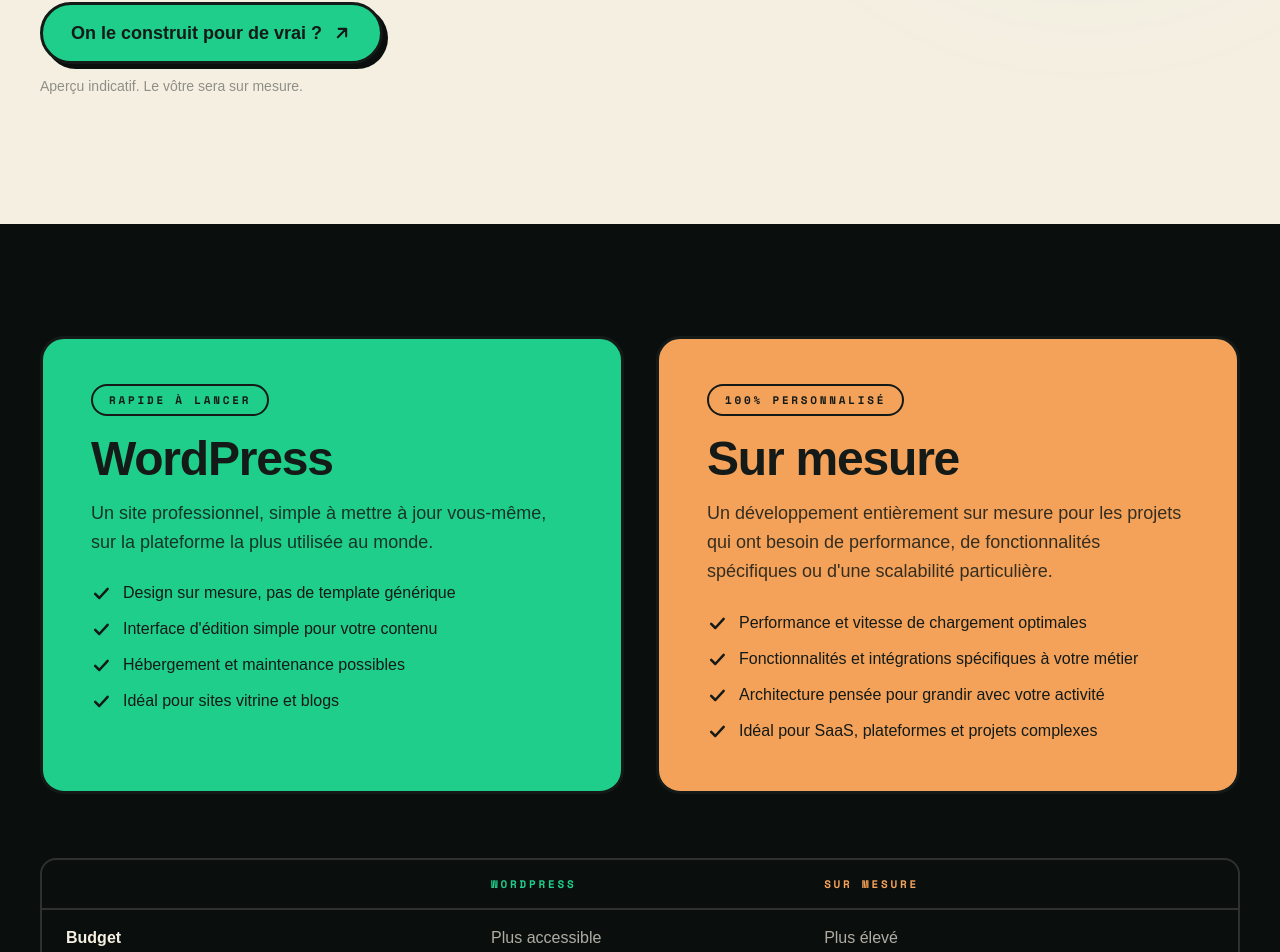
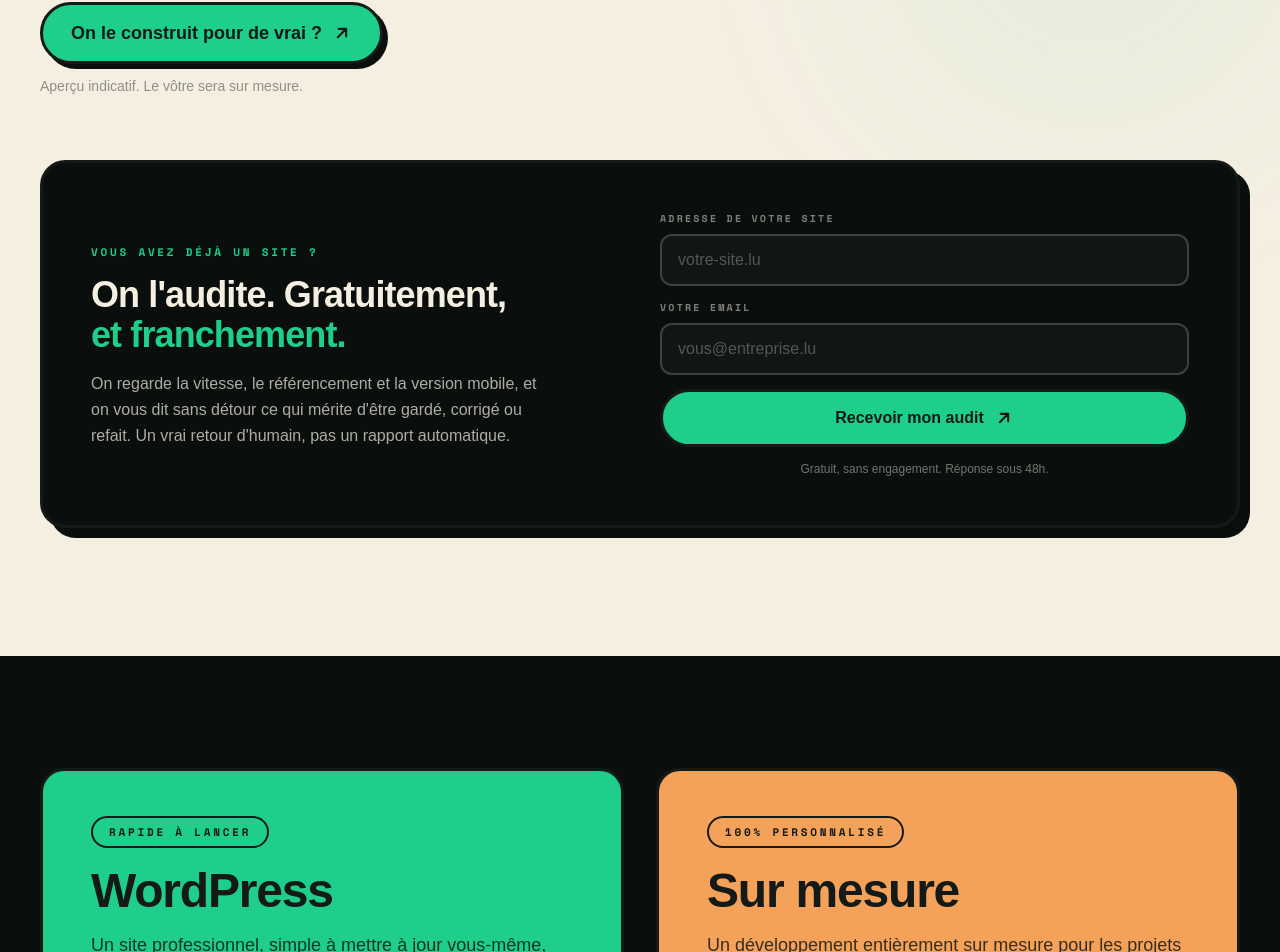
Before and after one commit to jeromepinheiropro-spec/cafein-v3, a React (Vite) app: page /creation-site-web in a window 1280 px wide. Shown: the part 2231-3183 px from the top of the page. Built offline with nearby package versions, Linux system fonts and the light colour scheme.

Commit message:
Add files via upload

```diff
--- a/src/components/Showcase.jsx
+++ b/src/components/Showcase.jsx
@@ -75,6 +75,48 @@
   );
 }
 
+/* ── Jauge de score PageSpeed (le chiffre que Google donne à chaque site) ── */
+function PerfGauge({ score, tone, t }) {
+  const good = tone === "good";
+  const color = good ? "#1FCE8A" : "#E5623E";
+  const track = good ? "rgba(255,255,255,0.16)" : "rgba(10,15,13,0.12)";
+  const numColor = good ? "#F5EFE2" : "#0A0F0D";
+  const r = 20;
+  const C = 2 * Math.PI * r;
+  const off = C * (1 - score / 100);
+  return (
+    <div className="flex items-center gap-2.5">
+      <div className="relative w-14 h-14 shrink-0">
+        <svg viewBox="0 0 48 48" className="w-full h-full -rotate-90">
+          <circle cx="24" cy="24" r={r} fill="none" stroke={track} strokeWidth="5" />
+          <motion.circle
+            cx="24" cy="24" r={r} fill="none" stroke={color} strokeWidth="5" strokeLinecap="round"
+            strokeDasharray={C}
+            initial={{ strokeDashoffset: C }}
+            whileInView={{ strokeDashoffset: off }}
+            viewport={{ once: true }}
+            transition={{ duration: 1.2, delay: 0.25, ease: "easeOut" }}
+          />
+        </svg>
+        <span
+          className="absolute inset-0 grid place-items-center font-display font-extrabold text-lg"
+          style={{ color: numColor }}
+        >
+          <CountUp to={score} />
+        </span>
+      </div>
+      <div className="leading-tight text-left">
+        <span className="block font-mono text-[8px] tracking-[0.15em] uppercase" style={{ color }}>
+          {t("Perf. Google", "Google perf.")}
+        </span>
+        <span className="block font-mono text-[8px] tracking-[0.15em] uppercase opacity-55" style={{ color: numColor }}>
+          PageSpeed /100
+        </span>
+      </div>
+    </div>
+  );
+}
+
 /* ── Slider avant / après (draggable) ─────────────────────────── */
 function BeforeAfter() {
   const containerRef = useRef(null);
@@ -133,9 +175,12 @@
               {t("Nous contacter", "Get in touch")}
             </span>
           </div>
-          <p className="font-mono text-[10px] md:text-xs tracking-[0.2em] uppercase text-mint">
-            {t("Refonte optimisée : UX mobile + structure SEO", "Optimised rebuild: mobile UX + SEO structure")}
-          </p>
+          <div className="flex items-center gap-3">
+            <p className="font-mono text-[10px] md:text-xs tracking-[0.2em] uppercase text-mint max-w-[11rem] md:max-w-none">
+              {t("Refonte optimisée : UX mobile + structure SEO", "Optimised rebuild: mobile UX + SEO structure")}
+            </p>
+            <PerfGauge score={98} tone="good" t={t} />
+          </div>
         </div>
 
         {/* AVANT (clippé) : pas de vrai H1, un contenu générique et daté */}
@@ -160,9 +205,12 @@
               )}
             </p>
           </div>
-          <p className="font-mono text-[10px] uppercase tracking-widest text-ink/40">
-            {t("lent · sans titre H1 · invisible sur Google", "slow · no H1 · invisible on Google")}
-          </p>
+          <div className="flex items-center gap-3">
+            <PerfGauge score={48} tone="bad" t={t} />
+            <p className="font-mono text-[10px] uppercase tracking-widest text-ink/40 max-w-[10rem] md:max-w-none">
+              {t("lent · sans titre H1 · invisible sur Google", "slow · no H1 · invisible on Google")}
+            </p>
+          </div>
         </div>
 
         {/* Poignée : barre + rond toujours solidaires (centrés sur pct) */}
--- a/src/components/SiteBuilder.jsx
+++ b/src/components/SiteBuilder.jsx
@@ -201,6 +201,136 @@
   );
 }
 
+/* ── Lead-capture honnête : on audite le VRAI site du visiteur ─────
+   Pas de maquette auto envoyée par email (ça sonnerait faux). On offre
+   un vrai regard d'expert sur le site existant, et on capture l'email
+   au moment où l'intention est la plus forte. Passe par /api/contact. */
+function AuditForm({ lang, t, businessName }) {
+  const [url, setUrl] = useState("");
+  const [email, setEmail] = useState("");
+  const [status, setStatus] = useState("idle"); // idle | sending | done | error
+  const [err, setErr] = useState("");
+
+  const submit = async (e) => {
+    e.preventDefault();
+    if (status === "sending") return;
+    const mail = email.trim();
+    if (!/^[^@\s]+@[^@\s]+\.[^@\s]+$/.test(mail)) {
+      setErr(t("Un email valide, s'il vous plaît.", "A valid email, please."));
+      return;
+    }
+    setErr("");
+    setStatus("sending");
+    const site = url.trim() || t("(non précisé)", "(not provided)");
+    const who = businessName.trim() || t("Visiteur du site", "Site visitor");
+    const message =
+      (lang === "en"
+        ? `Free audit request from the SiteBuilder.\nCurrent website: ${site}\nBusiness: ${who}`
+        : `Demande d'audit gratuit depuis le SiteBuilder.\nSite actuel : ${site}\nEntreprise : ${who}`);
+    try {
+      const r = await fetch("/api/contact", {
+        method: "POST",
+        headers: { "Content-Type": "application/json" },
+        body: JSON.stringify({ nom: `${who} — ${t("Audit", "Audit")}`, email: mail, message, lang }),
+      });
+      if (!r.ok) throw new Error("bad");
+      setStatus("done");
+    } catch {
+      setStatus("error");
+      setErr(t("Oups, l'envoi a échoué. Écrivez-nous à hello@cafein.lu.", "Oops, sending failed. Reach us at hello@cafein.lu."));
+    }
+  };
+
+  return (
+    <motion.div
+      initial={{ opacity: 0, y: 40 }}
+      whileInView={{ opacity: 1, y: 0 }}
+      viewport={{ once: true, margin: "-80px" }}
+      transition={{ type: "spring", stiffness: 90, damping: 16 }}
+      className="mt-16 rounded-[1.6rem] border-[3px] border-ink bg-espresso text-cream shadow-[10px_10px_0_#0A0F0D] overflow-hidden"
+    >
+      <div className="grid md:grid-cols-2 gap-8 md:gap-10 p-8 md:p-12 items-center">
+        <div>
+          <span className="font-mono text-[11px] font-bold tracking-[0.25em] uppercase text-mint">
+            {t("Vous avez déjà un site ?", "Already have a site?")}
+          </span>
+          <h3 className="mt-3 font-display font-extrabold text-2xl md:text-4xl leading-[1.02] tracking-tight">
+            {t("On l'audite. Gratuitement,", "We'll audit it. Free,")}
+            <br />
+            <span className="text-mint">{t("et franchement.", "and honestly.")}</span>
+          </h3>
+          <p className="mt-4 text-cream/70 font-medium leading-relaxed max-w-md">
+            {t(
+              "On regarde la vitesse, le référencement et la version mobile, et on vous dit sans détour ce qui mérite d'être gardé, corrigé ou refait. Un vrai retour d'humain, pas un rapport automatique.",
+              "We look at speed, search ranking and the mobile version, then tell you straight what's worth keeping, fixing or rebuilding. A real human take, not an automated report.",
+            )}
+          </p>
+        </div>
+
+        {status === "done" ? (
+          <motion.div
+            initial={{ opacity: 0, scale: 0.9 }}
+            animate={{ opacity: 1, scale: 1 }}
+            className="rounded-2xl bg-espresso-2 border-2 border-mint/40 p-7 text-center"
+          >
+            <span className="grid place-items-center w-12 h-12 mx-auto rounded-full bg-mint text-ink">
+              <svg viewBox="0 0 24 24" className="w-6 h-6" fill="none" stroke="currentColor" strokeWidth="3" strokeLinecap="round" strokeLinejoin="round">
+                <path d="M5 13l5 5L20 7" />
+              </svg>
+            </span>
+            <p className="mt-4 font-display font-extrabold text-xl text-cream">
+              {t("C'est noté, merci !", "Got it, thanks!")}
+            </p>
+            <p className="mt-2 text-cream/65 font-medium text-sm">
+              {t("On regarde votre site et on revient vers vous sous 48h avec un retour franc.", "We'll look at your site and get back to you within 48h with honest feedback.")}
+            </p>
+          </motion.div>
+        ) : (
+          <form onSubmit={submit} className="space-y-3.5">
+            <div>
+              <label htmlFor="au-url" className="block font-mono text-[10px] font-bold tracking-[0.22em] uppercase text-cream/50 mb-2">
+                {t("Adresse de votre site", "Your site's address")}
+              </label>
+              <input
+                id="au-url"
+                value={url}
+                onChange={(e) => setUrl(e.target.value.slice(0, 120))}
+                placeholder={t("votre-site.lu", "your-site.lu")}
+                className="w-full rounded-xl bg-espresso-2 border-2 border-cream/20 px-4 py-3 font-medium text-cream placeholder-cream/30 focus:outline-none focus:border-mint transition-colors"
+              />
+            </div>
+            <div>
+              <label htmlFor="au-email" className="block font-mono text-[10px] font-bold tracking-[0.22em] uppercase text-cream/50 mb-2">
+                {t("Votre email", "Your email")}
+              </label>
+              <input
+                id="au-email"
+                type="email"
+                value={email}
+                onChange={(e) => setEmail(e.target.value.slice(0, 120))}
+                placeholder={t("vous@entreprise.lu", "you@company.lu")}
+                className="w-full rounded-xl bg-espresso-2 border-2 border-cream/20 px-4 py-3 font-medium text-cream placeholder-cream/30 focus:outline-none focus:border-mint transition-colors"
+              />
+            </div>
+            {err && <p className="font-medium text-sm text-caramel">{err}</p>}
+            <button
+              type="submit"
+              disabled={status === "sending"}
+              className="group w-full inline-flex items-center justify-center gap-2.5 rounded-full bg-mint text-ink font-display font-bold text-base px-6 py-3.5 border-[3px] border-ink shadow-[4px_4px_0_#0A0F0D] hover:shadow-[0_0_0_#0A0F0D] hover:translate-x-[4px] hover:translate-y-[4px] transition-all duration-200 disabled:opacity-60"
+            >
+              {status === "sending" ? t("Envoi…", "Sending…") : t("Recevoir mon audit", "Get my audit")}
+              <ArrowUpRight className="w-5 h-5 group-hover:rotate-45 transition-transform duration-300" />
+            </button>
+            <p className="font-medium text-xs text-cream/45 text-center">
+              {t("Gratuit, sans engagement. Réponse sous 48h.", "Free, no strings. Reply within 48h.")}
+            </p>
+          </form>
+        )}
+      </div>
+    </motion.div>
+  );
+}
+
 export default function SiteBuilder() {
   const t = useT();
   const { lang } = useLang();
@@ -388,6 +518,11 @@
           </motion.div>
         </div>
       </div>
+
+      {/* Lead-capture : on audite le vrai site du visiteur */}
+      <div className="relative mx-auto max-w-7xl px-6 md:px-10">
+        <AuditForm lang={lang} t={t} businessName={name} />
+      </div>
     </section>
   );
 }
```
